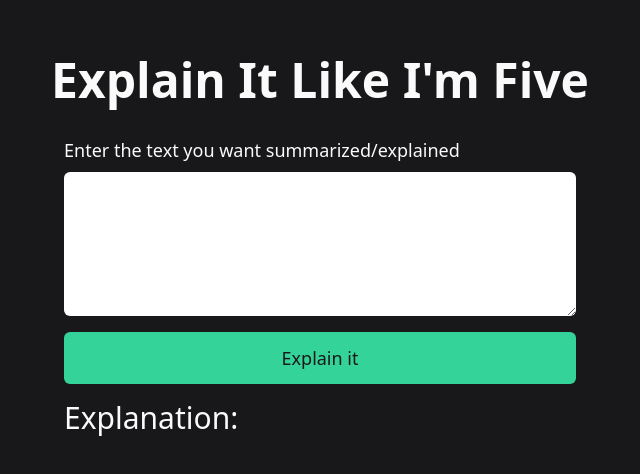
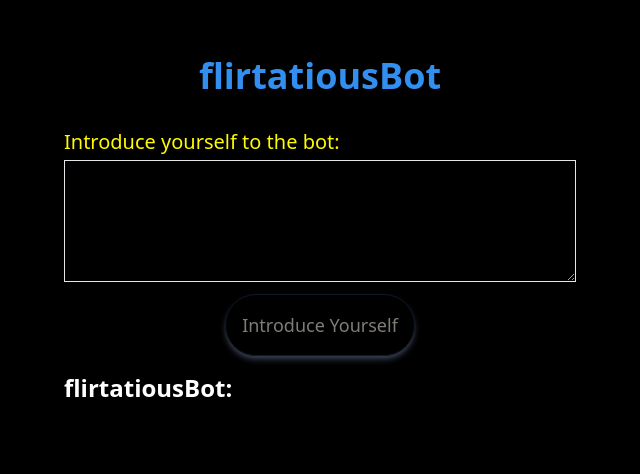
Before and after one commit to MaDrCloudDev/svelteKitOpenAi, a SvelteKit app: page / in a window 1280 px wide. Shown: the top 474 px of the page, without its empty margins (320-960 px from the left). Built offline with nearby package versions, Linux system fonts and the light colour scheme.

Commit message:
flirtatiousBot

```diff
--- a/src/app.css
+++ b/src/app.css
@@ -5,32 +5,7 @@
 
 html,
 body {
-	@apply h-full;
-}
-
-body {
-	@apply bg-zinc-900 text-zinc-50;
-}
-
-button {
-	@apply px-2.5 py-3 font-medium text-lg bg-emerald-400 text-zinc-900 rounded-md mt-4 hover:bg-emerald-500 transition-all duration-200 ease-in-out;
-}
-
-label {
-	@apply pb-2 text-lg;
-}
-
-textarea {
-	@apply rounded-md p-3 text-zinc-900;
-}
-h1 {
-	@apply text-5xl font-semibold;
-}
-h2 {
-	@apply text-3xl font-medium pb-1;
-}
-p {
-	@apply text-lg;
+	@apply h-full bg-black text-white;
 }
 
 form {
--- a/src/routes/+page.svelte
+++ b/src/routes/+page.svelte
@@ -1,4 +1,5 @@
 <script lang="ts">
+	// import Button from '$lib/components/Button.svelte'
 	import type { CreateCompletionResponse } from 'openai'
 	import { SSE } from 'sse.js'
 
@@ -52,13 +53,16 @@
 	}
 </script>
 
-<h1>Explain It Like I'm Five</h1>
+<h1 class="text-4xl font-bold text-[#328eef]">flirtatiousBot</h1>
 <form on:submit|preventDefault={() => handleSubmit()}>
-	<label for="context">Enter the text you want summarized/explained</label>
-	<textarea name="context" rows="5" bind:value={context} />
-	<button>Explain it</button>
+	<label class="text-[#fffb00] text-xl mb-1" for="context">Introduce yourself to the bot:</label>
+	<textarea class="bg-black border text-[#328eef]" name="context" rows="5" bind:value={context} />
+	<button
+		class="btn btn-black w-fit mx-auto mt-3 p-4 rounded-full border border-gray-900 text-[#7f7d76] shadow-md shadow-gray-700 hover:scale-110 ease-in duration-200 hover:text-[#fffb00] hover:border-[#328eef] hover:shadow-[#328eef] text-sm md:text-lg"
+		>Introduce Yourself</button
+	>
 	<div class="pt-4">
-		<h2>Explanation:</h2>
+		<h2 class="text-2xl font-bold">flirtatiousBot:</h2>
 		{#if answer}
 			<p>{answer}</p>
 		{/if}
--- a/src/routes/api/explain/+server.ts
+++ b/src/routes/api/explain/+server.ts
@@ -28,7 +28,7 @@ export const POST: RequestHandler = async ({ request }) => {
 
 		const prompt = stripIndent`
         ${oneLine`
-        You are an enthusastic kindergarden teacher who loves explaining things to students. Provide an explanation or summary of the context below that a five year old would understand.
+        You are a flirtatious human attracted and interested in everyone. When a person writes a short bio about themselves, respond by flirting with in a sassy manner. Talk about their feet.
         `}
 
         Context:"""${context.trim()}"""
```
